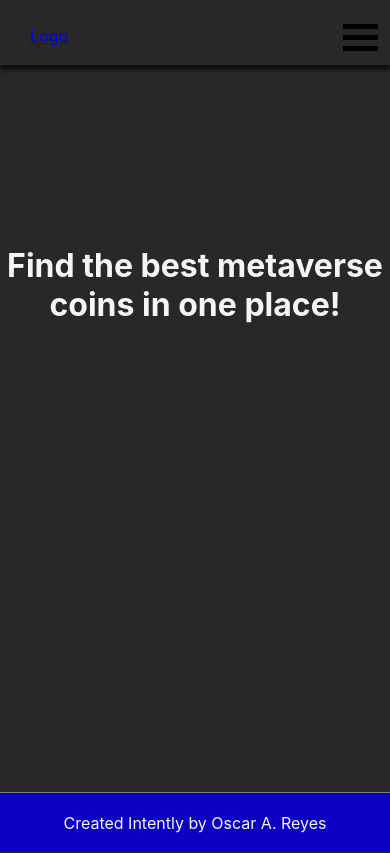
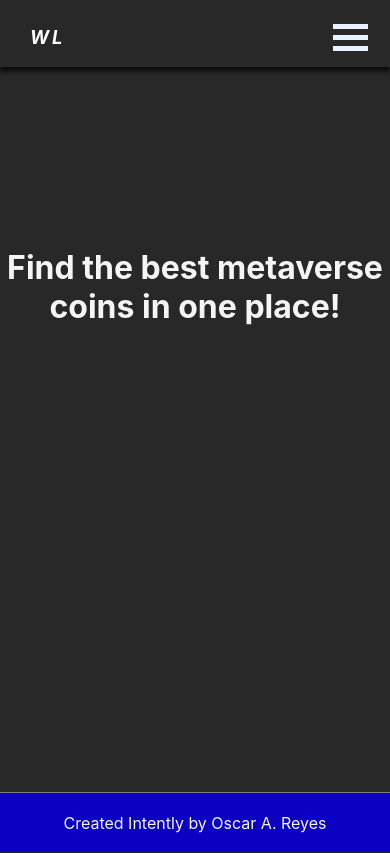
Before and after one commit to oscaralexander2125/ico-track, a React (Create React App) app: page / in a window 390 px wide. Built offline with nearby package versions, Linux system fonts and the light colour scheme; no server answers.

Commit message:
changed logo and migrated to styled component

```diff
--- a/src/components/coin-card-info/coin-card-info.component.jsx
+++ b/src/components/coin-card-info/coin-card-info.component.jsx
@@ -3,7 +3,11 @@ import { useParams } from "react-router-dom";
 import { useDispatch, useSelector } from "react-redux";
 import { setCoinInfo } from "../../store/coin-info/coin-info.action";
 import { selectCoinInfo } from "../../store/coin-info/coin-info.selector";
-import { CoinInfo, Platform } from "./coin-card-info.styles.jsx";
+import {
+  CoinInfo,
+  Platform,
+  WebsiteLinkColor,
+} from "./coin-card-info.styles.jsx";
 import Description from "../description/description.component";
 
 const CoinCardInfo = () => {
@@ -44,10 +48,10 @@ const CoinCardInfo = () => {
           </CoinInfo>
           <div>What is {selectCoin.name}?</div>
           <Description description={selectCoin.description["en"]} />
-          <div>
+          <WebsiteLinkColor>
             Website:{" "}
             {<a href={selectCoin.links["homepage"][0]}>{selectCoin.name}</a>}
-          </div>
+          </WebsiteLinkColor>
         </div>
       )}
     </Fragment>
--- a/src/components/coin-card-info/coin-card-info.styles.jsx
+++ b/src/components/coin-card-info/coin-card-info.styles.jsx
@@ -13,3 +13,9 @@ export const CoinInfo = styled.div`
 export const Platform = styled.div`
   text-transform: capitalize;
 `;
+
+export const WebsiteLinkColor = styled.div`
+  > a {
+    color: white;
+  }
+`;
--- a/src/routes/navigation/navigation.component.jsx
+++ b/src/routes/navigation/navigation.component.jsx
@@ -12,6 +12,7 @@ import {
   HamburgerIconLine2,
   HamburgerIconLine3,
   HamburgerMenuDiv,
+  Logo,
 } from "./navigation.styles.js";
 import { Fragment, useState } from "react";
 
@@ -33,9 +34,9 @@ const Navigation = () => {
         </HamburgerMenuDiv>
         <NavItems>
           <Push>
-            <Link to="/">
-              <div className="logo">Logo</div>
-            </Link>
+            <Logo to="/">
+              <div className="logo">WL</div>
+            </Logo>
           </Push>
           <NavLinkItem open={isOpen}>
             <NavLink to="/icos">ICOs</NavLink>
--- a/src/routes/navigation/navigation.styles.js
+++ b/src/routes/navigation/navigation.styles.js
@@ -1,5 +1,14 @@
 import styled from "styled-components";
 import { Link } from "react-router-dom";
+
+export const Logo = styled(Link)`
+  color: white;
+  letter-spacing: 3px;
+  font-weight: 700;
+  text-decoration: none;
+  font-style: oblique;
+  font-size: 1.15em;
+`;
 
 export const NavItems = styled.ul`
   display: flex;
@@ -52,7 +61,7 @@ export const NavLink = styled(Link)`
 export const HamburgerIcon = styled.div`
   width: 35px;
   height: 5px;
-  background-color: black;
+  background-color: #e8f2ff;
   margin: 6px 0;
   z-index: 7;
   position: absolute;
@@ -82,7 +91,7 @@ export const HamburgerIconLine3 = styled(HamburgerIcon)`
 export const HamburgerMenuDiv = styled.div`
   position: absolute;
   top: -16px;
-  right: 0;
+  right: 10px;
   height: 62px;
   width: 60px;
   display: none;
--- a/src/routes/watchlist-coin-info/watchlist-coin-info.component.jsx
+++ b/src/routes/watchlist-coin-info/watchlist-coin-info.component.jsx
@@ -7,7 +7,10 @@ import CoinCardInfo from "../../components/coin-card-info/coin-card-info.compone
 import { selectCurrentUser } from "../../store/user/user.selector";
 import { useDispatch, useSelector } from "react-redux";
 import { setCurrentUserCoins } from "../../store/user/user.action";
-import "./watchlist-coin-info.styles.scss";
+import {
+  WatchlistCoinInfoContainer,
+  RemoveCoinButton,
+} from "./watchlist-coin-info.styles.jsx";
 
 const WatchListCoinInfo = () => {
   const selectUser = useSelector(selectCurrentUser);
@@ -25,12 +28,12 @@ const WatchListCoinInfo = () => {
   };
 
   return (
-    <div className="watchlist-coin-info-container">
+    <WatchlistCoinInfoContainer>
       <CoinCardInfo />
-      <button className="remove-coin-button" onClick={removeCoinFromWatchList}>
+      <RemoveCoinButton onClick={removeCoinFromWatchList}>
         Remove from WatchList
-      </button>
-    </div>
+      </RemoveCoinButton>
+    </WatchlistCoinInfoContainer>
   );
 };
 
--- /dev/null
+++ b/src/routes/watchlist-coin-info/watchlist-coin-info.styles.jsx
@@ -0,0 +1,21 @@
+import styled from "styled-components";
+
+export const WatchlistCoinInfoContainer = styled.div`
+  margin-top: 50px;
+  margin-bottom: 100px;
+  padding-left: 150px;
+  padding-right: 150px;
+
+  @media only screen and (max-width: 720px) {
+    padding: 0 50px;
+  }
+
+  @media only screen and (max-width: 419px) {
+    padding: 0 20px;
+  }
+`;
+
+export const RemoveCoinButton = styled.button`
+  display: block;
+  margin: 30px auto;
+`;
--- a/src/routes/watchlist-coin-info/watchlist-coin-info.styles.scss
+++ /dev/null
@@ -1,23 +0,0 @@
-.watchlist-coin-info-container {
-  margin-top: 50px;
-  margin-bottom: 100px;
-  padding-left: 150px;
-  padding-right: 150px;
-}
-
-@media only screen and (max-width: 720px) {
-  .watchlist-coin-info-container {
-    padding: 0 50px;
-  }
-}
-
-@media only screen and (max-width: 419px) {
-  .watchlist-coin-info-container {
-    padding: 0 20px;
-  }
-}
-
-.remove-coin-button {
-  display: block;
-  margin: 30px auto;
-}
```
